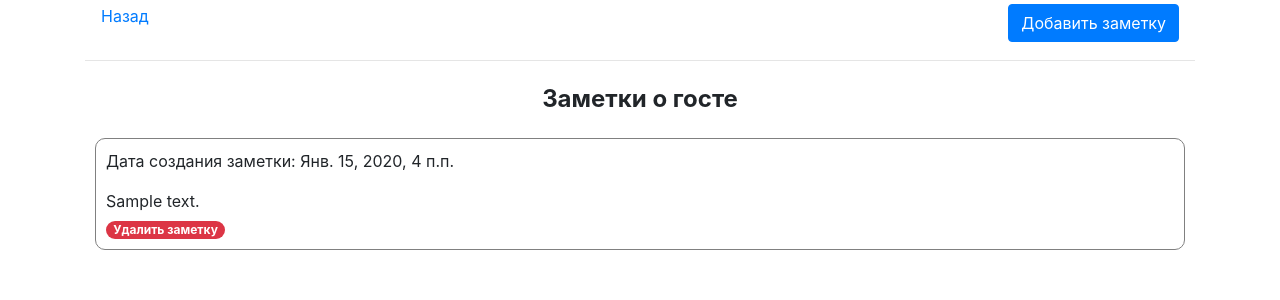
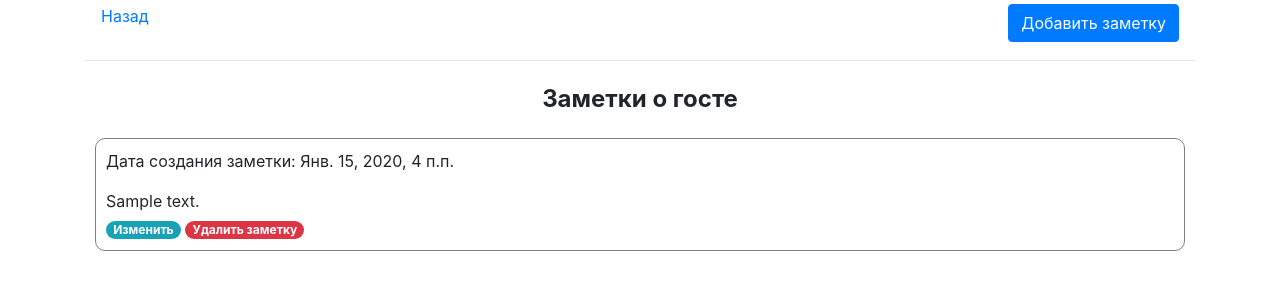
Before and after one commit to dshwets/ESDP-project, a Django app: page /guest/1/detail/ in a window 1280 px wide. Shown: the part 479-779 px from the top of the page. Run offline with Django 3.2, Linux system fonts and the light colour scheme; a user stored in the database is signed in; tables that the repository leaves empty hold one stand-in row (values such as "Sample post"); grey boxes marked "Sample" are stand-in pictures; some libraries are stand-ins or nearby versions.

```diff
--- a/source/hostelguests/templates/guestdetail.html
+++ b/source/hostelguests/templates/guestdetail.html
@@ -62,7 +62,15 @@
 {#            TODO позже отображение заметок будет изменяться, необходимо будет добавить кем было сделана заметка и т.п#}
                     <p>{% trans 'Дата создания заметки: ' %} {{ note.created_at }}</p>
                 <div class="pre">{{ note.description }}</div>
-                <a href="{% url 'aboutguests:note_delete' note.pk %}" class="mt-2 badge badge-pill badge-danger">Удалить заметку</a>
+                {% if perms.aboutguests.can_change_note %}
+                    <a href="{% url 'aboutguests:note_update' pk=note.pk %}" class="mt-2 badge badge-pill badge-info">
+                        {% trans 'Изменить' %}
+                    </a>
+                {% endif %}
+                <a href="{% url 'aboutguests:note_delete' note.pk %}" class="mt-2 badge badge-pill badge-danger">
+                    {% trans 'Удалить заметку' %}
+                </a>
+
             </div>
             <div>
         {% empty %}
```
